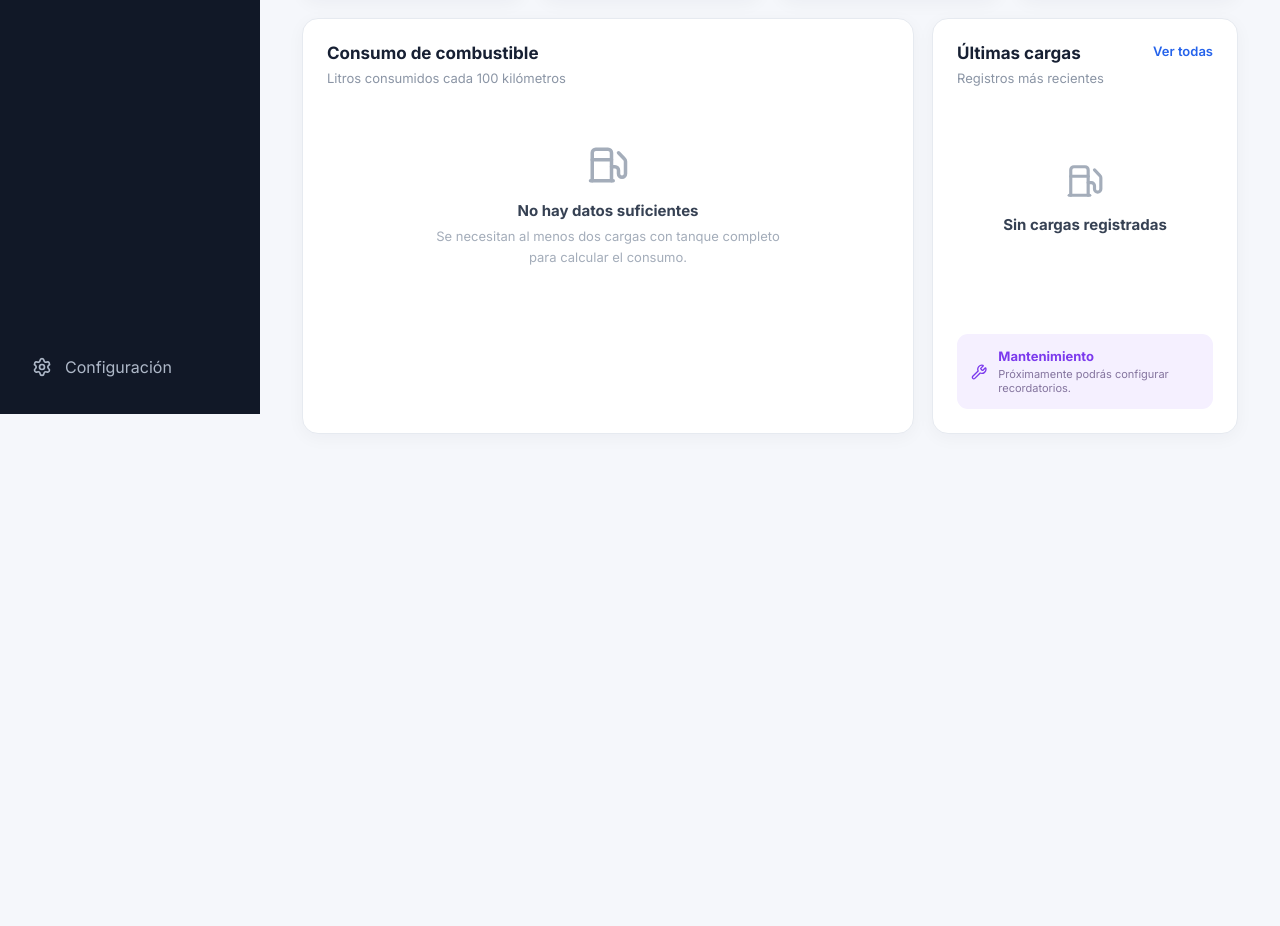
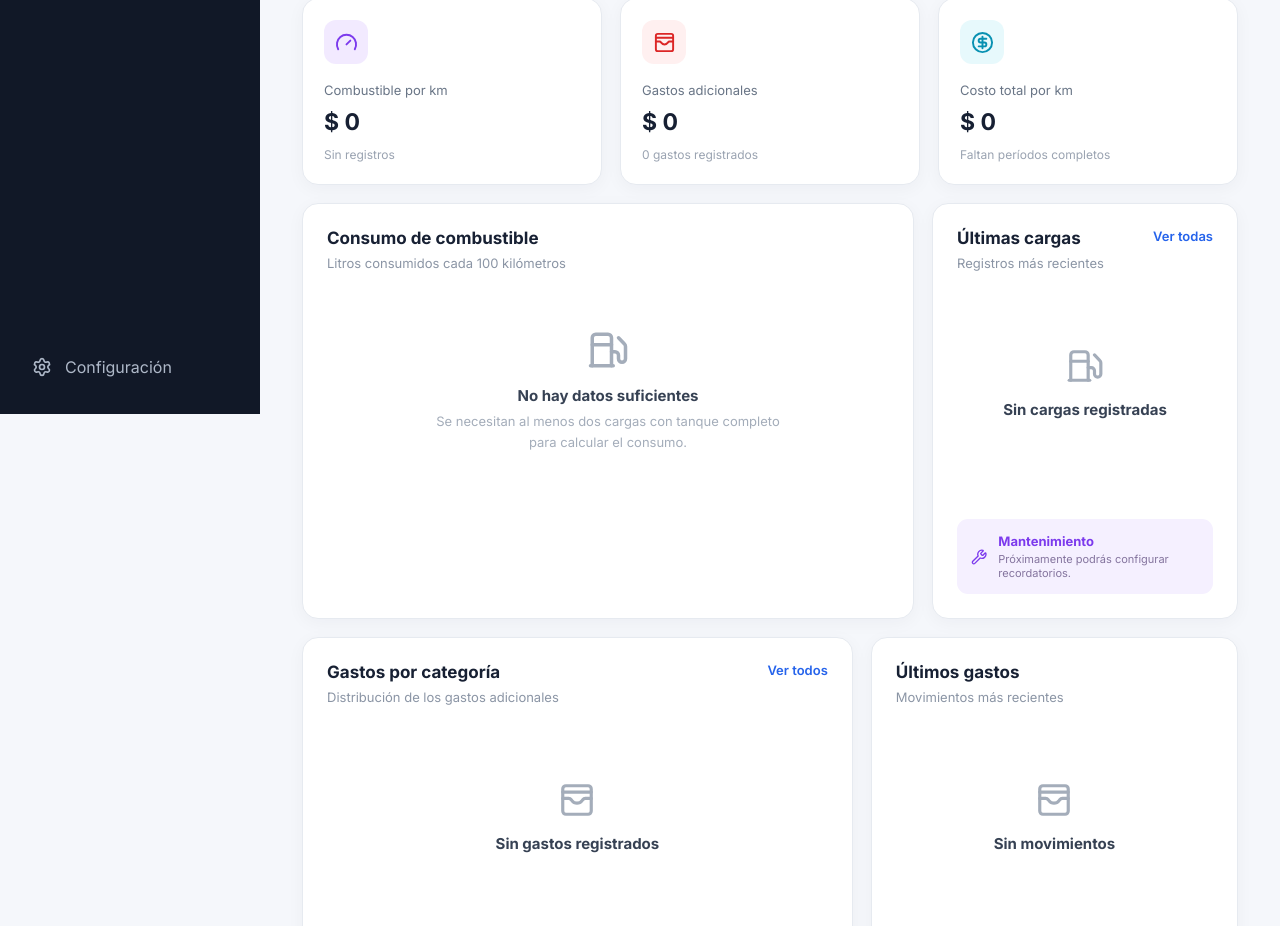
Before and after one commit to jatdalf/Car-Control, a React (Vite) app: page /resumen in a window 1280 px wide. Shown: the part 386-1312 px from the top of the page. Before the commit the page ends 862 px from the top, so only its background shows below. Built offline with nearby package versions, Linux system fonts and the light colour scheme.

Commit message:
gastos added

```diff
--- a/src/index.css
+++ b/src/index.css
@@ -194,7 +194,7 @@ button {
 
 .summary-grid {
   display: grid;
-  grid-template-columns: repeat(4, minmax(190px, 1fr));
+  grid-template-columns: repeat(3, minmax(220px, 1fr));
   gap: 18px;
 }
 
@@ -725,12 +725,74 @@ button {
 .expense-amount {
   font-weight: 700;
 }
+.summary-card__icon--red {
+  color: #dc2626;
+  background: #fff0f0;
+}
+
+.summary-card__icon--cyan {
+  color: #0891b2;
+  background: #e7f9fc;
+}
+
+.expenses-dashboard-grid {
+  display: grid;
+  grid-template-columns: 1.5fr 1fr;
+  gap: 18px;
+  margin-top: 18px;
+}
+
+.category-summary {
+  display: flex;
+  flex-direction: column;
+  gap: 18px;
+  margin-top: 26px;
+}
+
+.category-row__header {
+  display: flex;
+  align-items: center;
+  justify-content: space-between;
+  gap: 15px;
+  margin-bottom: 8px;
+  font-size: 13px;
+}
+
+.category-row__header span {
+  color: #566174;
+}
+
+.category-row__header strong {
+  font-size: 12px;
+}
+
+.category-row__track {
+  width: 100%;
+  height: 8px;
+  overflow: hidden;
+  border-radius: 20px;
+  background: #edf1f6;
+}
+
+.category-row__bar {
+  height: 100%;
+  min-width: 5px;
+  border-radius: 20px;
+  background: linear-gradient(90deg, #2563eb, #60a5fa);
+}
+
+.recent-record__icon--expense {
+  color: #7c3aed;
+  background: #f2eaff;
+}
 
 @media (max-width: 1100px) {
   .summary-grid {
-    grid-template-columns: repeat(2, 1fr);
+  grid-template-columns: repeat(2, 1fr);
+}
+ .expenses-dashboard-grid {
+    grid-template-columns: 1fr;
   }
-
   .dashboard-grid {
     grid-template-columns: 1fr;
   }
--- a/src/pages/Dashboard/Dashboard.tsx
+++ b/src/pages/Dashboard/Dashboard.tsx
@@ -1,9 +1,11 @@
-import { CircleDollarSign, Fuel, Gauge, Route, Wrench, } from "lucide-react";
+import { CircleDollarSign, Fuel, Gauge, Route, Wrench, WalletCards,} from "lucide-react";
 import { useMemo } from "react";
 import { Link } from "react-router-dom";
-import { CartesianGrid, Line, LineChart, ResponsiveContainer, Tooltip, XAxis, YAxis, } from "recharts";
+import { CartesianGrid, Line, LineChart, ResponsiveContainer, Tooltip, XAxis, YAxis,} from "recharts";
 import { getFuelRecords } from "../../services/fuelStorage";
 import type { FuelRecord } from "../../types/fuel";
+import { getExpenseRecords } from "../../services/expenseStorage";
+import type { ExpenseCategory, ExpenseRecord,} from "../../types/expense";
 
 interface ConsumptionPoint {
   date: string;
@@ -12,6 +14,16 @@ interface ConsumptionPoint {
   liters: number;
   cost: number;
 }
+const expenseCategoryLabels: Record<ExpenseCategory, string> = {
+  toll: "Peajes",
+  parking: "Estacionamiento",
+  wash: "Lavados",
+  insurance: "Seguro",
+  tax: "Patente",
+  fine: "Multas",
+  accessories: "Accesorios",
+  other: "Otros",
+};
 
 const currencyFormatter = new Intl.NumberFormat("es-AR", {
   style: "currency",
@@ -63,10 +75,32 @@ function calculateConsumption(records: FuelRecord[]) {
 
 export function Dashboard() {
   const records = useMemo(() => getFuelRecords(), []);
+  const expenseRecords = useMemo(() => getExpenseRecords(), []);
 
   const {points: consumptionPoints, totalKilometers, totalMeasuredCost, averageConsumption,}
     = useMemo(() => calculateConsumption(records), [records]);
-
+  const fullTankRecords = [...records].filter((record) => record.fullTank).sort((a, b) => a.date.localeCompare(b.date));
+    const measurementStartDate = fullTankRecords.length >= 2 ? fullTankRecords[0].date : null;
+    const measurementEndDate = fullTankRecords.length >= 2
+      ? fullTankRecords[fullTankRecords.length - 1].date : null;
+    const totalExpenses = expenseRecords.reduce((total, record) => total + record.amount, 0,);
+    const measuredExpenses = expenseRecords.filter((record) => {
+    if (!measurementStartDate || !measurementEndDate) {
+      return false;}
+  return (record.date >= measurementStartDate && record.date <= measurementEndDate);
+  });
+  const expensesByCategory = Object.entries(expenseRecords.reduce
+    <Partial<Record<ExpenseCategory, number>>>((totals, record) => {
+      totals[record.category] = (totals[record.category] ?? 0) + record.amount;
+      return totals;
+    }, {}),).map(([category, amount]) => ({
+    category: category as ExpenseCategory, label: expenseCategoryLabels[category as ExpenseCategory], amount,
+  })).sort((a, b) => b.amount - a.amount);
+  const highestCategoryAmount = Math.max(0, ...expensesByCategory.map((item) => item.amount),);
+  const recentExpenses = [...expenseRecords].sort((a, b) => b.date.localeCompare(a.date)).slice(0, 4);
+  const measuredExpenseCost = measuredExpenses.reduce((total, record) => total + record.amount, 0,);
+  const totalOperatingCost = totalMeasuredCost + measuredExpenseCost;
+  const totalOperatingCostPerKilometer = totalKilometers > 0 ? totalOperatingCost / totalKilometers : 0;
   const totalCost = records.reduce((total, record) => total + record.totalCost, 0,);
   const totalLiters = records.reduce((total, record) => total + record.liters, 0,);
   const averageLiterPrice = totalLiters > 0 ? totalCost / totalLiters : 0;
@@ -97,12 +131,33 @@ export function Dashboard() {
       color: "green",
     },
    {
-      title: "Costo por kilómetro",
+  title: "Combustible por km",
   value: currencyFormatter.format(costPerKilometer),
-      detail: averageLiterPrice > 0 ? `${currencyFormatter.format(averageLiterPrice)} por litro`
+  detail:
+    averageLiterPrice > 0
+      ? `${currencyFormatter.format(averageLiterPrice)} por litro`
       : "Sin registros",
   icon: Gauge,
   color: "purple",
+},
+{
+  title: "Gastos adicionales",
+  value: currencyFormatter.format(totalExpenses),
+  detail: `${expenseRecords.length} gastos registrados`,
+  icon: WalletCards,
+  color: "red",
+},
+{
+  title: "Costo total por km",
+  value: currencyFormatter.format(totalOperatingCostPerKilometer),
+  detail:
+    totalKilometers > 0
+      ? `${currencyFormatter.format(
+          measuredExpenseCost,
+        )} en otros gastos del período`
+      : "Faltan períodos completos",
+  icon: CircleDollarSign,
+  color: "cyan",
 },
   ];
 
@@ -256,6 +311,96 @@ export function Dashboard() {
           </div>
         </article>
       </section>
+      <section className="expenses-dashboard-grid">
+  <article className="panel">
+    <div className="panel__header">
+      <div>
+        <h2>Gastos por categoría</h2>
+        <p>Distribución de los gastos adicionales</p>
+      </div>
+
+      <Link className="text-link" to="/gastos">
+        Ver todos
+      </Link>
+    </div>
+
+    {expensesByCategory.length === 0 ? (
+      <div className="empty-state empty-state--small">
+        <WalletCards size={38} />
+        <h3>Sin gastos registrados</h3>
+      </div>
+    ) : (
+      <div className="category-summary">
+        {expensesByCategory.map((item) => {
+          const percentage =
+            highestCategoryAmount > 0
+              ? (item.amount / highestCategoryAmount) * 100
+              : 0;
+
+          return (
+            <div className="category-row" key={item.category}>
+              <div className="category-row__header">
+                <span>{item.label}</span>
+                <strong>
+                  {currencyFormatter.format(item.amount)}
+                </strong>
+              </div>
+
+              <div className="category-row__track">
+                <div
+                  className="category-row__bar"
+                  style={{ width: `${percentage}%` }}
+                />
+              </div>
+            </div>
+          );
+        })}
+      </div>
+    )}
+  </article>
+
+  <article className="panel">
+    <div className="panel__header">
+      <div>
+        <h2>Últimos gastos</h2>
+        <p>Movimientos más recientes</p>
+      </div>
+    </div>
+
+    {recentExpenses.length === 0 ? (
+      <div className="empty-state empty-state--small">
+        <WalletCards size={38} />
+        <h3>Sin movimientos</h3>
+      </div>
+    ) : (
+      <div className="recent-records">
+        {recentExpenses.map((record: ExpenseRecord) => (
+          <div className="recent-record" key={record.id}>
+            <div className="recent-record__icon recent-record__icon--expense">
+              <WalletCards size={19} />
+            </div>
+
+            <div className="recent-record__content">
+              <strong>{record.description}</strong>
+
+              <span>
+                {expenseCategoryLabels[record.category]}
+                {" · "}
+                {new Date(
+                  `${record.date}T00:00:00`,
+                ).toLocaleDateString("es-AR")}
+              </span>
+            </div>
+
+            <strong className="recent-record__amount">
+              {currencyFormatter.format(record.amount)}
+            </strong>
+          </div>
+        ))}
+      </div>
+    )}
+  </article>
+</section>
     </div>
   );
 }
```
Lines whose indentation alone changed are shown as unchanged.
